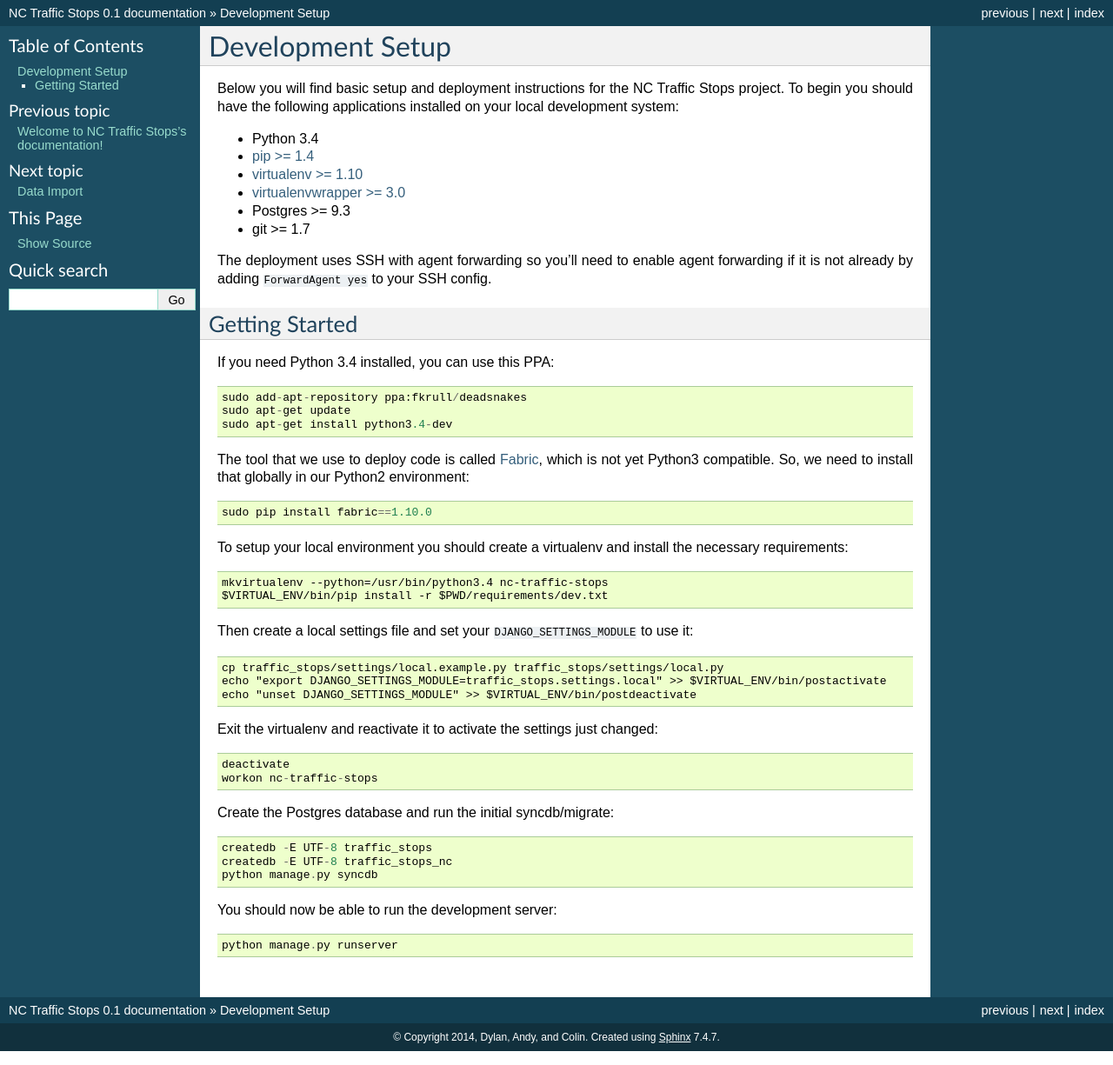
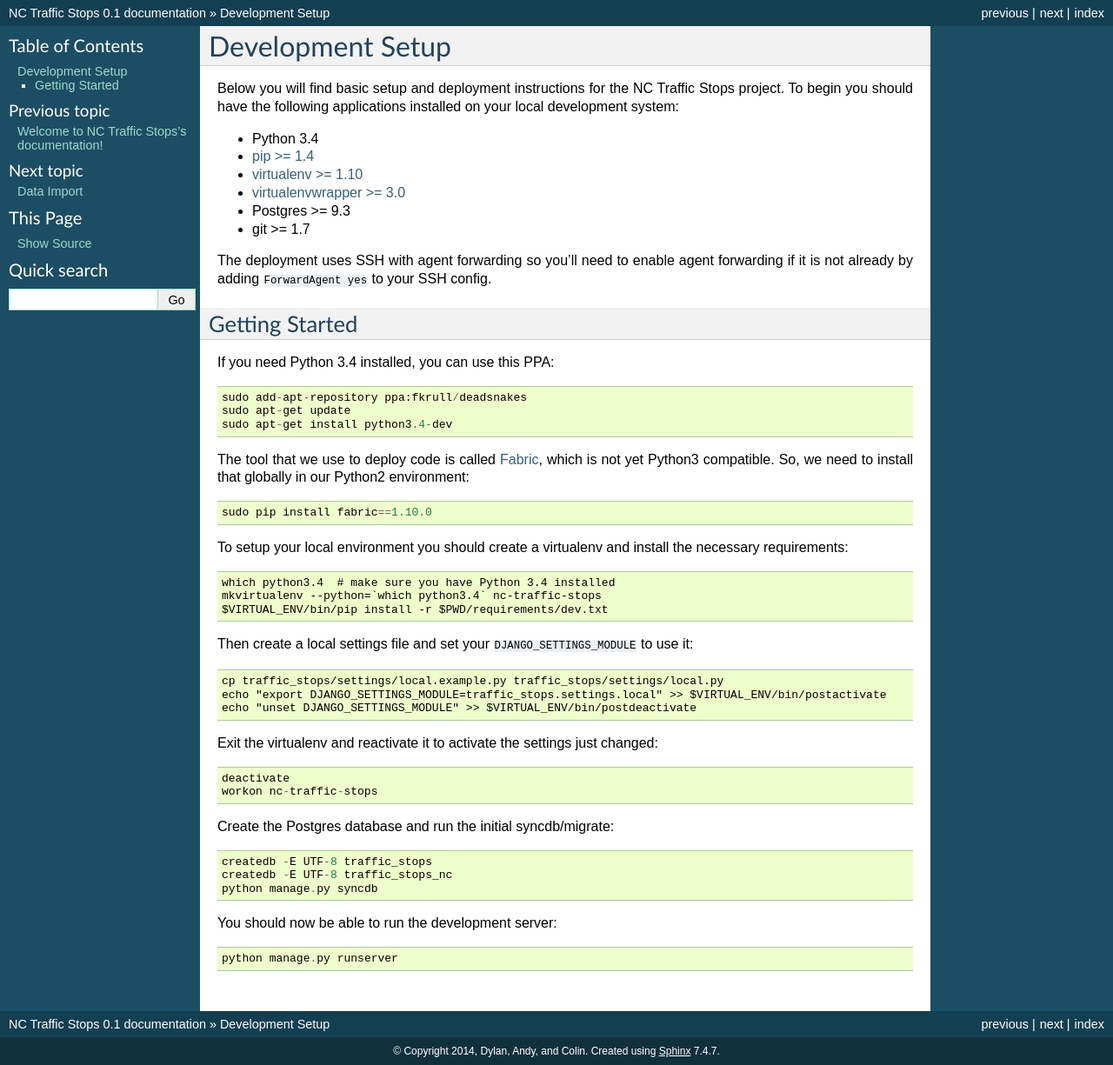
Before and after one commit to OpenDataPolicingNC/Traffic-Stops, a Sphinx documentation site: the page built from docs/dev-setup.rst, in a window 1280 px wide. Shown: the whole page at 87% size. Built offline with Sphinx 7.4.7, drawn with Linux system fonts in a browser that asks for light colours.

Commit message:
use which command to determine python3.4 path

```diff
--- a/docs/dev-setup.rst
+++ b/docs/dev-setup.rst
@@ -35,7 +35,8 @@ we need to install that globally in our Python2 environment::
 To setup your local environment you should create a virtualenv and install the
 necessary requirements::
 
-    mkvirtualenv --python=/usr/bin/python3.4 nc-traffic-stops
+    which python3.4  # make sure you have Python 3.4 installed
+    mkvirtualenv --python=`which python3.4` nc-traffic-stops
     $VIRTUAL_ENV/bin/pip install -r $PWD/requirements/dev.txt
 
 Then create a local settings file and set your ``DJANGO_SETTINGS_MODULE`` to
```
